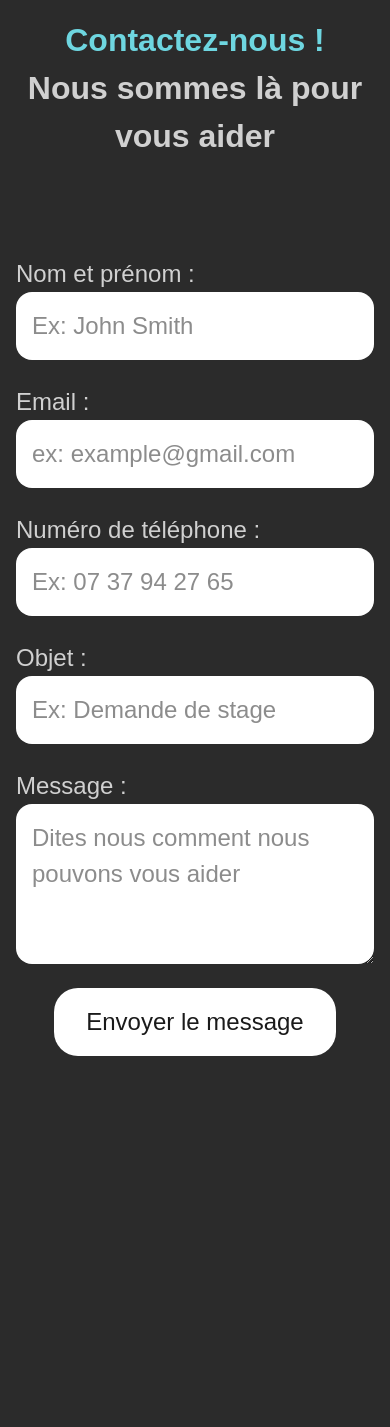
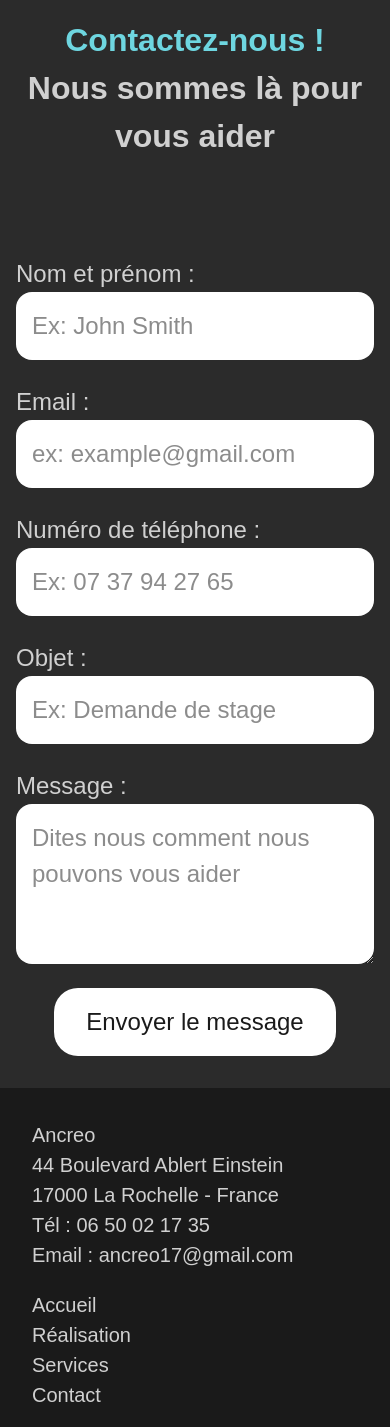
Before and after one commit to AKEFIS/ancreo, a PHP site: page /src/contact.html in a window 390 px wide. Shown: the top 1427 px of the page. Before the commit the page ends 1056 px from the top, so only its background shows below. Run offline with PHP 8.4, Linux system fonts and the light colour scheme.

Commit message:
Ajout du footer (dans la page contact)

```diff
--- a/src/contact.html
+++ b/src/contact.html
@@ -8,7 +8,7 @@
 
 </head>
 <body class="bg-lightBlack text-gray">
-    <main class="p-4">
+    <main class="p-4 mb-4">
         <hgroup class="text-center mb-24">
           <h1 class="title32 text-accentSombre">Contactez-nous !</h1>
           <h2 class="title32">Nous sommes là pour vous aider</h2>
@@ -44,6 +44,24 @@
 
     </form>
     </main>
-
+        <footer class="p-8 bg-black">
+      <div class="flex flex-col gap-5 text20 mb-8 sm:flex-row sm:justify-between sm:gap-0">
+        <ul>
+          <li>Ancreo</li>
+          <li>44 Boulevard Ablert Einstein</li>
+          <li>17000 La Rochelle - France</li>
+          <li>Tél : 06 50 02 17 35</li>
+          <li><a href="mailto:ancreo17@gmail.com">Email : ancreo17@gmail.com</a></li>
+        </ul>
+        <ul>
+          <li><a href="index.html">Accueil</a></li>
+          <li><a href="realisation.html">Réalisation</a></li>
+          <li><a href="services.html">Services</a></li>
+          <li><a href="contact.html">Contact</a></li>
+        </ul>
+        <iframe class="sm:w-[33%]" src="https://www.google.com/maps/embed?pb=!1m18!1m12!1m3!1d2764.116873402291!2d-1.1593534242005934!3d46.148418787527866!2m3!1f0!2f0!3f0!3m2!1i1024!2i768!4f13.1!3m3!1m2!1s0x480153b92a04c73b%3A0xdb42e82ff25e37ce!2s44%20Av.%20Albert%20Einstein%2C%2017000%20La%20Rochelle!5e0!3m2!1sfr!2sfr!4v1763989853042!5m2!1sfr!2sfr" width="100%" height="100%" style="border:0;" allowfullscreen="" loading="lazy" referrerpolicy="no-referrer-when-downgrade"></iframe>
+      </div>
+      <p class="text16 text-center">Copyright Ancreo © 2025 All rights reserved</p>
+    </footer>
 </body>
 </html>
--- a/src/css/fonts.css
+++ b/src/css/fonts.css
@@ -8,6 +8,11 @@
 .text16 {
   font-family: var(--montserrat);
   font-size: 16px;
+}
+
+.text20 {
+  font-family: var(--montserrat);
+  font-size: 20px;
 }
 
 .text24 {
--- a/src/css/output.css
+++ b/src/css/output.css
@@ -7,17 +6,10 @@
       "Segoe UI Emoji", "Segoe UI Symbol", "Noto Color Emoji";
     --font-mono: ui-monospace, SFMono-Regular, Menlo, Monaco, Consolas, "Liberation Mono",
       "Courier New", monospace;
-    --color-gray-300: oklch(87.2% 0.01 258.338);
-    --color-gray-700: oklch(37.3% 0.034 259.733);
-    --color-gray-800: oklch(27.8% 0.033 256.848);
     --color-black: #000;
     --color-white: #fff;
     --spacing: 0.25rem;
     --container-5xl: 64rem;
-    --container-7xl: 80rem;
-    --text-2xl: 1.5rem;
-    --text-2xl--line-height: calc(2 / 1.5);
-    --font-weight-bold: 700;
     --radius-2xl: 1rem;
     --radius-3xl: 1.5rem;
     --default-font-family: var(--font-sans);
@@ -173,14 +165,11 @@
   }
 }
 @layer utilities {
-  .mx-auto {
-    margin-inline: auto;
+  .mb-4 {
+    margin-bottom: calc(var(--spacing) * 4);
   }
-  .mb-12 {
-    margin-bottom: calc(var(--spacing) * 12);
-  }
-  .mb-16 {
-    margin-bottom: calc(var(--spacing) * 16);
+  .mb-8 {
+    margin-bottom: calc(var(--spacing) * 8);
   }
   .mb-24 {
     margin-bottom: calc(var(--spacing) * 24);
@@ -191,41 +180,17 @@
   .inline {
     display: inline;
   }
-  .h-16 {
-    height: calc(var(--spacing) * 16);
-  }
-  .min-h-20 {
-    min-height: calc(var(--spacing) * 20);
-  }
   .min-h-40 {
     min-height: calc(var(--spacing) * 40);
-  }
-  .max-w-7xl {
-    max-width: var(--container-7xl);
-  }
-  .max-w-80 {
-    max-width: calc(var(--spacing) * 80);
-  }
-  .shrink {
-    flex-shrink: 1;
-  }
-  .basis-80 {
-    flex-basis: calc(var(--spacing) * 80);
   }
   .flex-col {
     flex-direction: column;
   }
-  .items-center {
-    align-items: center;
-  }
-  .justify-between {
-    justify-content: space-between;
+  .gap-5 {
+    gap: calc(var(--spacing) * 5);
   }
   .gap-6 {
     gap: calc(var(--spacing) * 6);
-  }
-  .gap-8 {
-    gap: calc(var(--spacing) * 8);
   }
   .self-center {
     align-self: center;
@@ -236,22 +201,8 @@
   .rounded-3xl {
     border-radius: var(--radius-3xl);
   }
-  .border-b {
-    border-bottom-style: var(--tw-border-style);
-    border-bottom-width: 1px;
-  }
-  .border-b-4 {
-    border-bottom-style: var(--tw-border-style);
-    border-bottom-width: 4px;
-  }
-  .border-gray-700 {
-    border-color: var(--color-gray-700);
-  }
-  .border-white {
-    border-color: var(--color-white);
-  }
-  .bg-gray-800 {
-    background-color: var(--color-gray-800);
+  .bg-black {
+    background-color: var(--color-black);
   }
   .bg-white {
     background-color: var(--color-white);
@@ -405,6 +286,10 @@
 .text16 {
   font-family: var(--montserrat);
   font-size: 16px;
+}
+.text20 {
+  font-family: var(--montserrat);
+  font-size: 20px;
 }
 .text24 {
   font-family: var(--montserrat);
@@ -476,20 +361,3 @@
 .text-accentClair {
   color: var(--accentuationClair);
 }
-@property --tw-border-style {
-  syntax: "*";
-  inherits: false;
-  initial-value: solid;
-}
-@property --tw-font-weight {
-  syntax: "*";
-  inherits: false;
-}
-@layer properties {
-  @supports ((-webkit-hyphens: none) and (not (margin-trim: inline))) or ((-moz-orient: inline) and (not (color:rgb(from red r g b)))) {
-    *, ::before, ::after, ::backdrop {
-      --tw-border-style: solid;
-      --tw-font-weight: initial;
-    }
-  }
-}
```
Also changed, not shown: other parts of src/css/output.css (+2 -73 lines).
